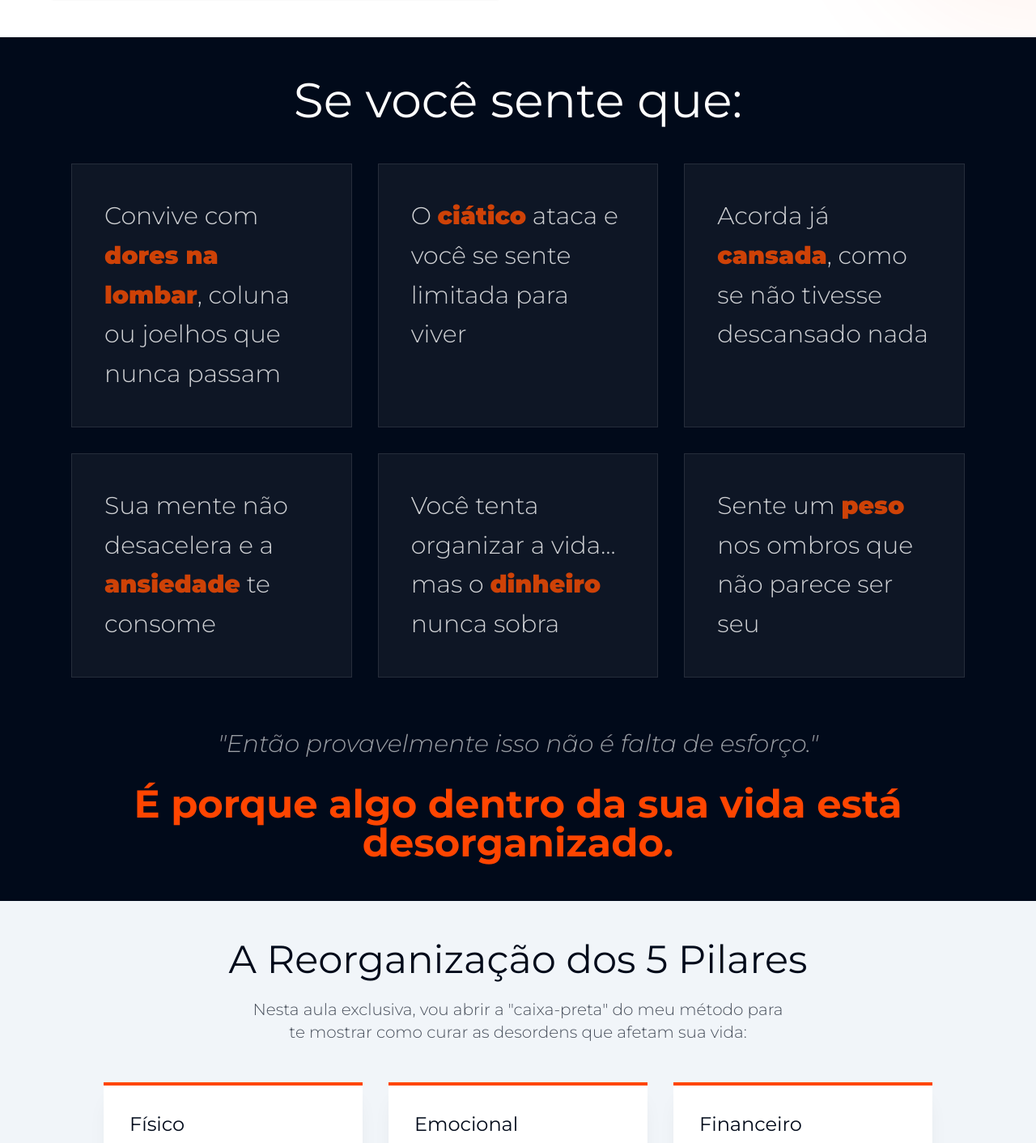
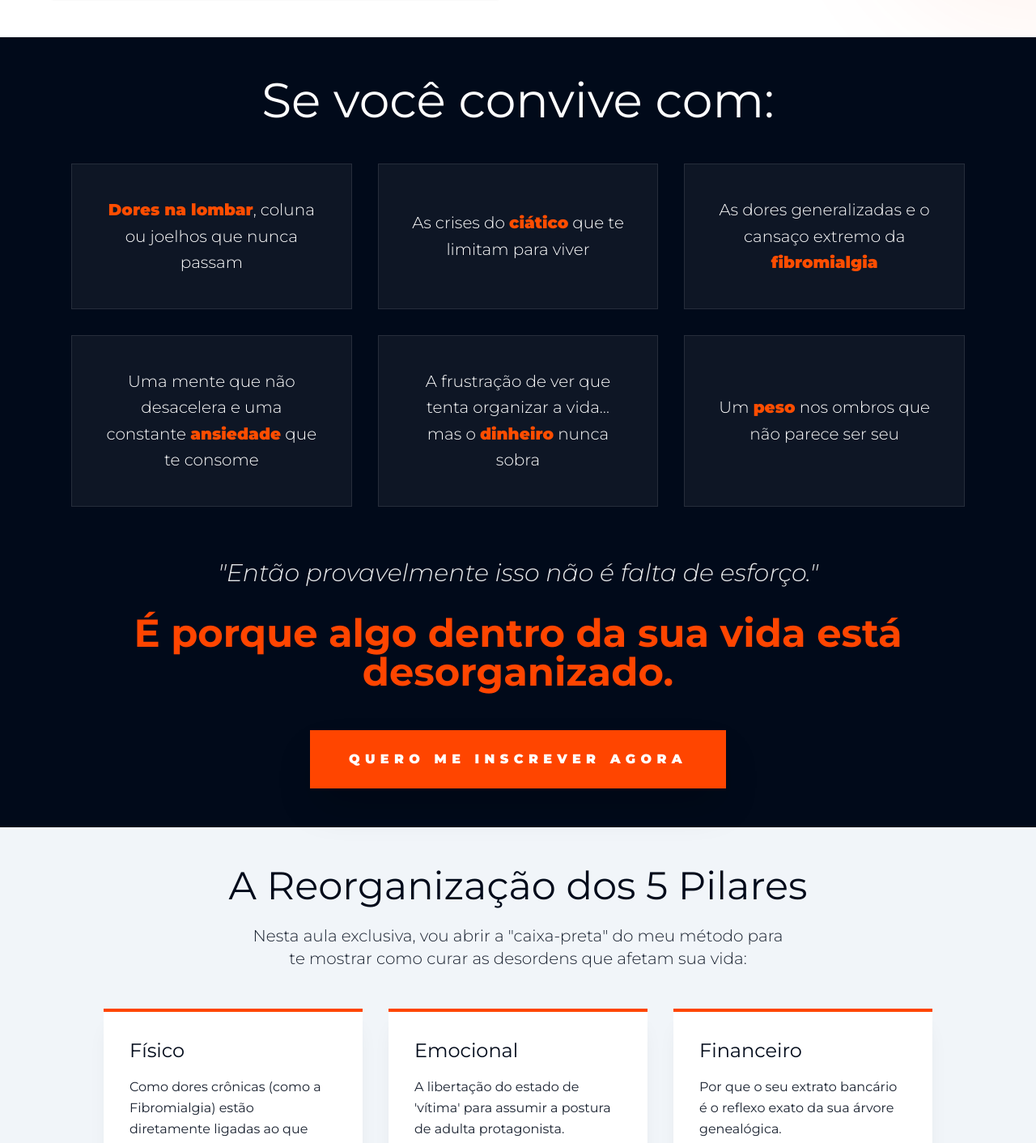
Before and after one commit to educarempoderados/Raiz-Sist-mica, a React (Vite) app: page / in a window 1280 px wide. Shown: the part 1108-2520 px from the top of the page at 81% size. Built offline with nearby package versions, Linux system fonts and the light colour scheme; no server answers; the database is empty.

Commit message:
style: improve typography, copy, and support contact
Updated UI readability by adjusting text sizes and opacities, refined landing page copy, and updated the support email address for consistency.

```diff
--- a/src/App.tsx
+++ b/src/App.tsx
@@ -223,7 +223,7 @@ export default function App() {
                           )}
                         </button>
 
-                        <p className="text-[10px] text-white/80 text-center leading-relaxed font-medium uppercase tracking-tight">
+                        <p className="text-xs text-white/90 text-center leading-relaxed font-medium uppercase tracking-tight">
                           Seus dados estão seguros conosco. Ao se inscrever, você concorda que poderemos processar suas informações para fins de acesso à aula e comunicações relacionadas de acordo com a nossa <button type="button" onClick={() => setActiveModal('privacy')} className="underline hover:text-brand-accent transition-colors">Política de Privacidade</button>.
                         </p>
 
@@ -241,23 +241,31 @@ export default function App() {
               {/* IDENTIFICAÇÃO */}
               <section className="py-8 md:py-12 bg-brand-ink text-white">
                 <div className="max-w-6xl mx-auto px-6">
-                  <h2 className="serif text-4xl md:text-6xl text-center mb-12">Se você sente que:</h2>
+                  <h2 className="serif text-4xl md:text-6xl text-center mb-12">Se você convive com:</h2>
                   <div className="grid grid-cols-1 md:grid-cols-2 lg:grid-cols-3 gap-8">
-                    <IdentificationCard text="Convive com <span class='text-[#FF4D00] font-black'>dores na lombar</span>, coluna ou joelhos que nunca passam" />
-                    <IdentificationCard text="O <span class='text-[#FF4D00] font-black'>ciático</span> ataca e você se sente limitada para viver" />
-                    <IdentificationCard text="Acorda já <span class='text-[#FF4D00] font-black'>cansada</span>, como se não tivesse descansado nada" />
-                    <IdentificationCard text="Sua mente não desacelera e a <span class='text-[#FF4D00] font-black'>ansiedade</span> te consome" />
-                    <IdentificationCard text="Você tenta organizar a vida… mas o <span class='text-[#FF4D00] font-black'>dinheiro</span> nunca sobra" />
-                    <IdentificationCard text="Sente um <span class='text-[#FF4D00] font-black'>peso</span> nos ombros que não parece ser seu" />
+                    <IdentificationCard text="<span class='text-[#FF4D00] font-black'>Dores na lombar</span>, coluna ou joelhos que nunca passam" />
+                    <IdentificationCard text="As crises do <span class='text-[#FF4D00] font-black'>ciático</span> que te limitam para viver" />
+                    <IdentificationCard text="As dores generalizadas e o cansaço extremo da <span class='text-[#FF4D00] font-black'>fibromialgia</span>" />
+                    <IdentificationCard text="Uma mente que não desacelera e uma constante <span class='text-[#FF4D00] font-black'>ansiedade</span> que te consome" />
+                    <IdentificationCard text="A frustração de ver que tenta organizar a vida… mas o <span class='text-[#FF4D00] font-black'>dinheiro</span> nunca sobra" />
+                    <IdentificationCard text="Um <span class='text-[#FF4D00] font-black'>peso</span> nos ombros que não parece ser seu" />
                   </div>
 
                   <div className="mt-16 text-center">
-                    <p className="text-2xl md:text-3xl text-white/60 mb-8 font-light italic">
+                    <p className="text-2xl md:text-3xl text-white/90 mb-8 font-light italic">
                       "Então provavelmente isso não é falta de esforço."
                     </p>
                     <p className="text-3xl md:text-5xl serif text-brand-accent font-bold">
                       É porque algo dentro da sua vida está desorganizado.
                     </p>
+                    <div className="mt-12">
+                      <button
+                        onClick={scrollToForm}
+                        className="bg-brand-accent text-white font-black px-8 md:px-12 py-6 rounded-none hover:bg-white hover:text-brand-ink transition-all text-sm md:text-base uppercase tracking-[0.2em] md:tracking-[0.4em] shadow-2xl group active:scale-95 inline-block"
+                      >
+                        QUERO ME INSCREVER AGORA
+                      </button>
+                    </div>
                   </div>
                 </div>
               </section>
@@ -267,7 +275,7 @@ export default function App() {
                 <div className="max-w-5xl mx-auto">
                   <div className="text-center mb-12">
                     <h2 className="serif text-3xl md:text-5xl text-brand-ink">A Reorganização dos 5 Pilares</h2>
-                    <p className="mt-6 text-xl text-brand-ink/70 font-light max-w-2xl mx-auto">
+                    <p className="mt-6 text-xl text-brand-ink/90 font-light max-w-2xl mx-auto">
                       Nesta aula exclusiva, vou abrir a "caixa-preta" do meu método para te mostrar como curar as desordens que afetam sua vida:
                     </p>
                   </div>
@@ -314,6 +322,15 @@ export default function App() {
                       "Resultados que podem ser percebidos já no primeiro mês."
                     </p>
                   </div>
+
+                  <div className="mt-12 text-center">
+                    <button
+                      onClick={scrollToForm}
+                      className="bg-brand-accent text-white font-black px-8 md:px-12 py-6 rounded-none hover:bg-white hover:text-brand-ink transition-all text-sm md:text-base uppercase tracking-[0.2em] md:tracking-[0.4em] shadow-2xl group active:scale-95 inline-block"
+                    >
+                      GARANTIR MINHA VAGA GRATUITA
+                    </button>
+                  </div>
                 </div>
               </section>
 
@@ -322,7 +339,7 @@ export default function App() {
                 <div className="max-w-6xl mx-auto">
                   <div className="text-center mb-12">
                     <h2 className="serif text-4xl md:text-7xl text-brand-ink mb-6">Histórias Reais de Transformação</h2>
-                    <p className="text-xl md:text-2xl text-brand-ink/70 font-light">Veja quem já aplicou os 5 pilares e mudou sua realidade</p>
+                    <p className="text-xl md:text-2xl text-brand-ink/90 font-light">Veja quem já aplicou os 5 pilares e mudou sua realidade</p>
                   </div>
 
                   <div className="grid grid-cols-1 md:grid-cols-2 lg:grid-cols-2 xl:grid-cols-4 gap-12">
@@ -431,6 +448,14 @@ export default function App() {
                         Entendo a dor física porque acompanhei e transformei a vida de centenas de pessoas. E entendo os desafios financeiros porque também vivi minha própria transformação. Meu trabalho é mostrar que, quando o sistema familiar se reorganiza, a saúde, os relacionamentos e a prosperidade começam a encontrar o lugar certo.
                       </p>
                     </div>
+                    <div className="pt-4">
+                      <button
+                        onClick={scrollToForm}
+                        className="bg-brand-accent text-white font-black px-8 md:px-12 py-6 rounded-none hover:bg-white hover:text-brand-ink transition-all text-sm md:text-base uppercase tracking-[0.2em] md:tracking-[0.4em] shadow-2xl group active:scale-95 inline-block"
+                      >
+                        MUDAR MINHA HISTÓRIA
+                      </button>
+                    </div>
                   </div>
                 </div>
               </section>
@@ -439,10 +464,10 @@ export default function App() {
               <section className="py-8 md:py-12 px-6 text-center bg-brand-ink text-white">
                 <div className="max-w-3xl mx-auto">
                   <h2 className="serif text-4xl md:text-7xl mb-8 text-brand-accent leading-tight">O seu sistema familiar espera por coragem.</h2>
-                  <p className="text-2xl text-white/60 mb-12 font-light">Essa pessoa corajosa para mudar a história de escassez e dor é você?</p>
+                  <p className="text-2xl text-white/90 mb-12 font-light">Essa pessoa corajosa para mudar a história de escassez e dor é você?</p>
                 <button
                   onClick={scrollToForm}
-                  className="bg-brand-accent text-white font-black px-12 py-6 rounded-none hover:bg-white hover:text-brand-ink transition-all text-base uppercase tracking-[0.4em] shadow-2xl group active:scale-95"
+                  className="bg-brand-accent text-white font-black px-8 md:px-12 py-6 rounded-none hover:bg-white hover:text-brand-ink transition-all text-sm md:text-base uppercase tracking-[0.2em] md:tracking-[0.4em] shadow-2xl group active:scale-95 inline-block"
                 >
                   GARANTIR MINHA VAGA
                 </button>
@@ -466,10 +491,10 @@ export default function App() {
             </div>
             <div className="text-left md:text-right">
               <p className="text-xs font-black uppercase tracking-[0.4em] text-brand-accent mb-6">Suporte</p>
-              <p className="text-lg opacity-60">robertofirmino.suporte@gmail.com</p>
+              <p className="text-lg md:text-base lg:text-lg opacity-90">equipe.hdsf@robertofirminodossantos.com.br</p>
             </div>
           </div>
-          <div className="flex flex-col md:flex-row justify-between items-center gap-8 text-[11px] font-black uppercase tracking-widest opacity-30">
+          <div className="flex flex-col md:flex-row justify-between items-center gap-8 text-[11px] font-black uppercase tracking-widest opacity-70">
             <p>© 2026 • Os 5 Pilares da Vida Saudável</p>
             <div className="flex gap-10">
               <button
@@ -516,7 +541,7 @@ export default function App() {
               {activeModal === 'privacy' ? (
                 <div className="prose prose-sm font-sans">
                   <h3 className="serif text-2xl mb-8 uppercase tracking-widest border-b border-brand-ink/10 pb-4">Política de Privacidade</h3>
-                  <div className="space-y-6 text-sm text-brand-ink/70 leading-relaxed font-medium">
+                  <div className="space-y-6 text-sm text-brand-ink/90 leading-relaxed font-medium">
                     <p>Seus dados são tratados com o máximo rigor e segurança, em conformidade com a Lei Geral de Proteção de Dados (LGPD - Lei nº 13.709/2018).</p>
 
                     <section>
@@ -531,7 +556,7 @@ export default function App() {
 
                     <section>
                       <h4 className="text-brand-ink font-black uppercase text-xs mb-2">3. Seus Direitos</h4>
-                      <p>Você tem total direito de solicitar a exclusão de seus dados, retificação ou revogação do consentimento a qualquer momento. Basta entrar em contato através do e-mail: robertofirmino.suporte@gmail.com.</p>
+                      <p>Você tem total direito de solicitar a exclusão de seus dados, retificação ou revogação do consentimento a qualquer momento. Basta entrar em contato através do e-mail: equipe.hdsf@robertofirminodossantos.com.br.</p>
                     </section>
 
                     <section>
@@ -543,7 +568,7 @@ export default function App() {
               ) : (
                 <div className="prose prose-sm font-sans">
                   <h3 className="serif text-2xl mb-8 uppercase tracking-widest border-b border-brand-ink/10 pb-4">Termos de Uso</h3>
-                  <div className="space-y-6 text-sm text-brand-ink/70 leading-relaxed font-medium">
+                  <div className="space-y-6 text-sm text-brand-ink/90 leading-relaxed font-medium">
                     <p>Ao acessar este site e se inscrever em nossa aula gratuita, você concorda em cumprir estes termos.</p>
 
                     <section>
@@ -582,7 +607,7 @@ function PillarCard({ title, text }: { title: string, text: string }) {
   return (
     <div className="p-8 bg-white shadow-xl shadow-brand-ink/5 border-t-4 border-brand-accent hover:-translate-y-2 transition-all group">
       <h4 className="serif text-2xl mb-4 text-brand-ink group-hover:text-brand-accent transition-colors">{title}</h4>
-      <p className="text-base text-brand-ink/70 leading-relaxed">{text}</p>
+      <p className="text-base text-brand-ink/90 leading-relaxed">{text}</p>
     </div>
   );
 }
@@ -591,16 +616,16 @@ function DiscoveryItem({ title, text }: { title: string, text: string }) {
   return (
     <div className="space-y-2">
       <h5 className="text-lg font-black uppercase tracking-widest text-brand-accent">/ {title}</h5>
-      <p className="text-lg text-white/70 leading-relaxed font-light">{text}</p>
+      <p className="text-lg text-white/90 leading-relaxed font-light">{text}</p>
     </div>
   );
 }
 
 function IdentificationCard({ text }: { text: string }) {
   return (
-    <div className="p-10 bg-white/5 border border-white/10 hover:border-brand-accent hover:bg-white/10 transition-all group">
+    <div className="p-8 md:p-10 bg-white/5 border border-white/10 hover:border-brand-accent hover:bg-white/10 transition-all group flex items-center justify-center min-h-[160px] text-center">
       <p
-        className="text-xl md:text-3xl font-light text-white opacity-80 group-hover:opacity-100 leading-relaxed"
+        className="text-lg md:text-xl font-light text-white leading-relaxed"
         dangerouslySetInnerHTML={{ __html: text }}
       />
     </div>
```
Also changed, not shown: src/Obrigado.tsx (+4 -4 lines).
